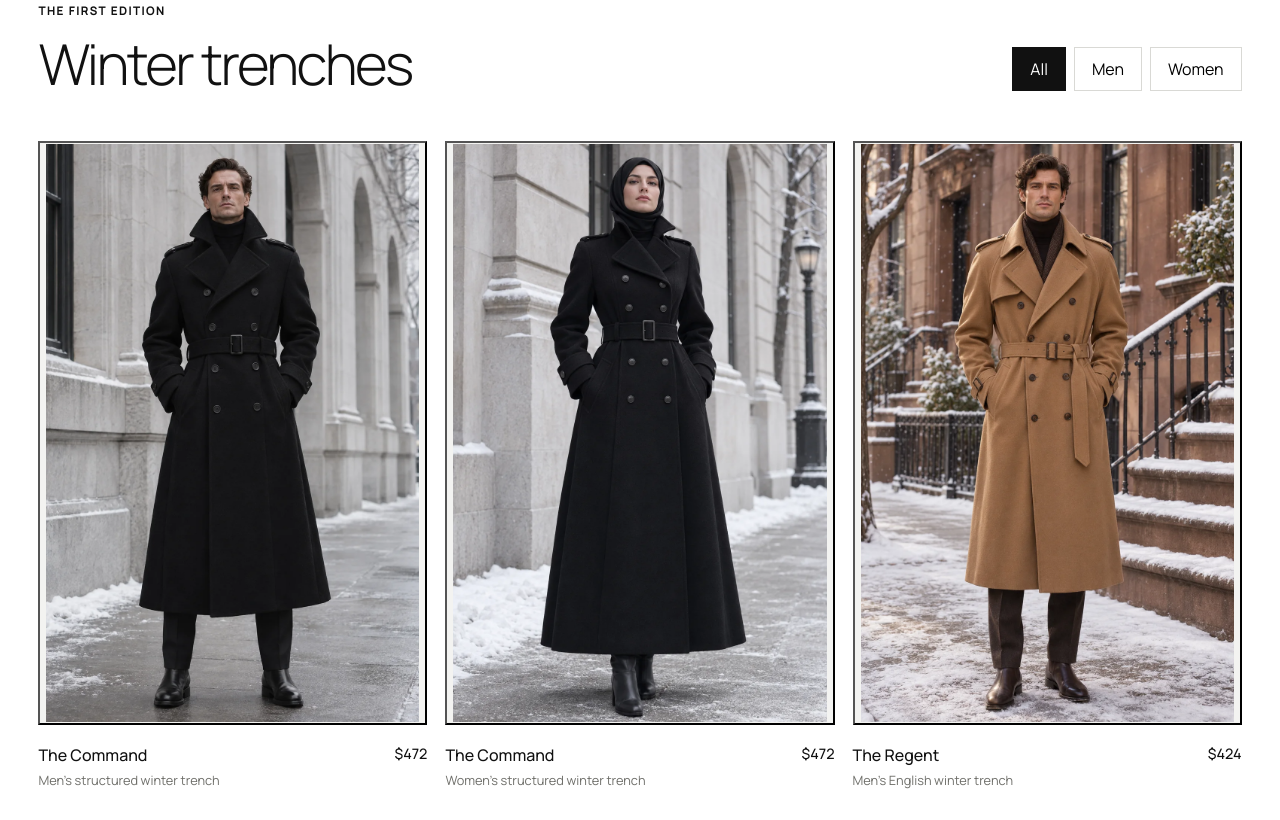
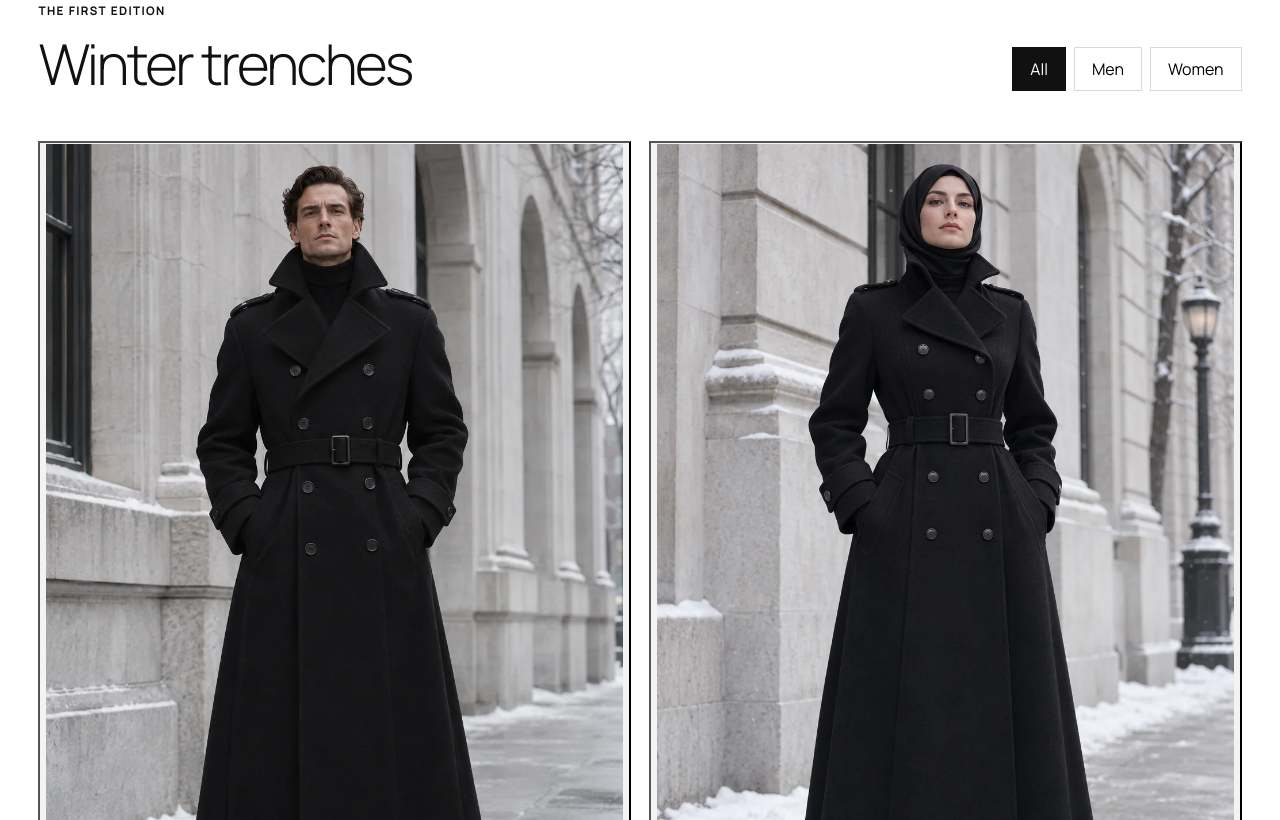
Before and after one commit to dolinsk-15/irtur.com, a plain HTML site: page index.html in a window 1280 px wide. Shown: the part 1160-1980 px from the top of the page. Drawn offline with Linux system fonts and the light colour scheme.

Commit message:
Keep each trench pair on one row

```diff
--- a/styles.css
+++ b/styles.css
@@ -41,7 +41,7 @@ h2 { font-size:clamp(2.4rem,4.4vw,5.1rem); }
 .filters { display:flex; gap:8px; }
 .filter { border:1px solid var(--line); background:#fff; padding:10px 17px; cursor:pointer; }
 .filter.active { color:#fff; background:#111; border-color:#111; }
-.product-grid { display:grid; grid-template-columns:repeat(3,1fr); gap:46px 18px; }
+.product-grid { display:grid; grid-template-columns:repeat(2,1fr); gap:60px 18px; }
 .product-card[hidden] { display:none; }
 .product-image { position:relative; aspect-ratio:2/3; overflow:hidden; background:var(--mist); cursor:pointer; }
 .product-image img { height:100%; object-fit:cover; transition:transform .65s cubic-bezier(.2,.7,.2,1); }
```
